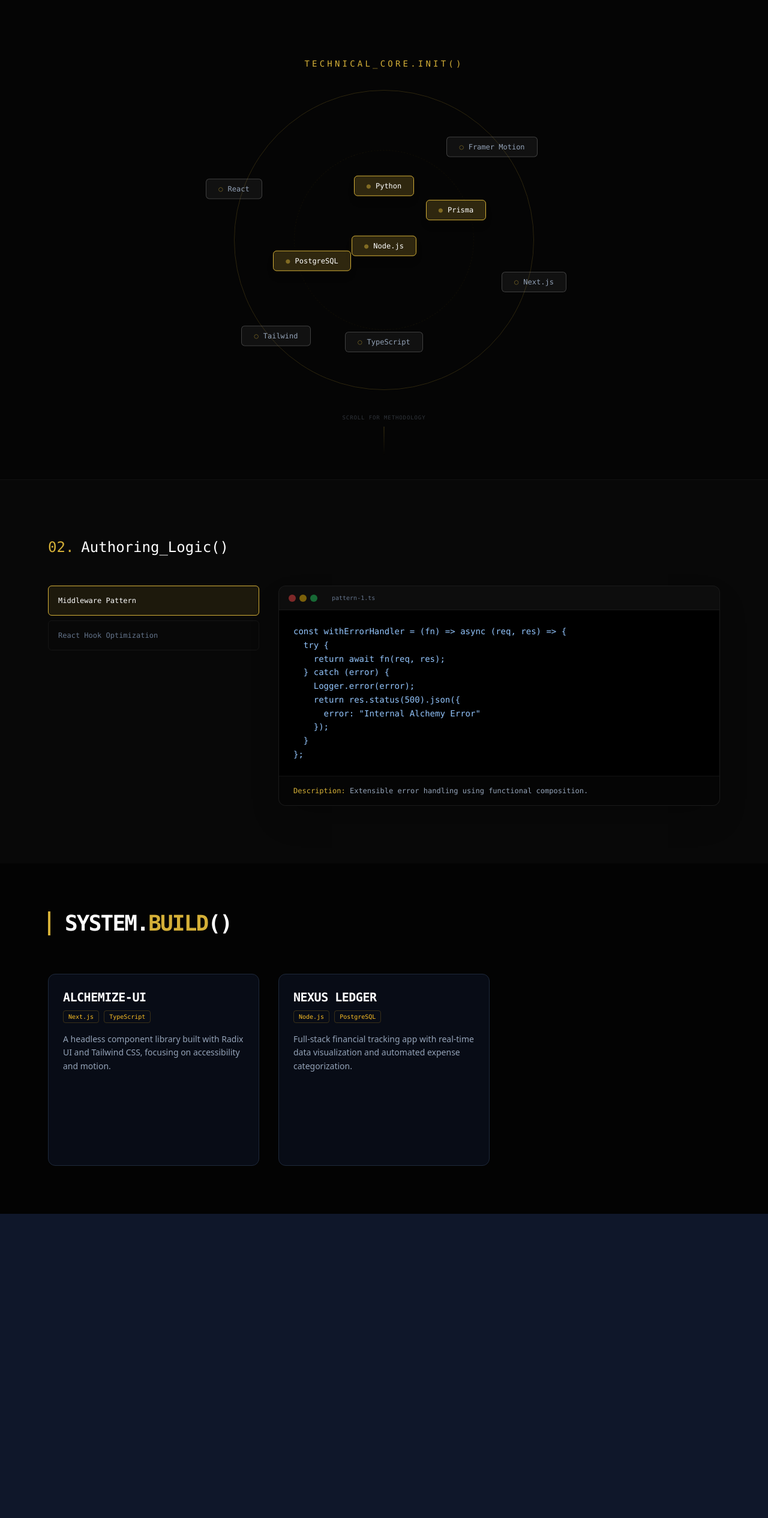
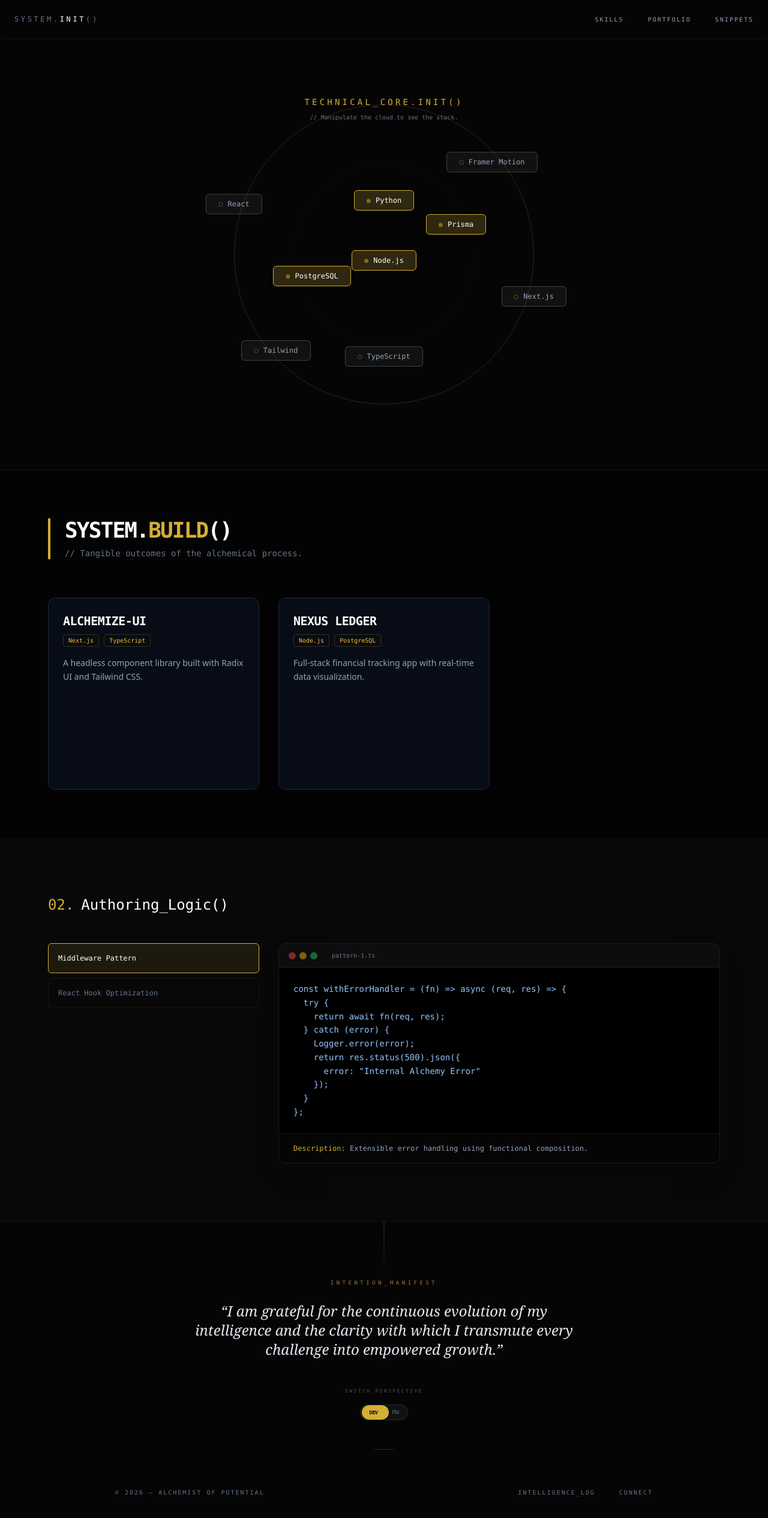
Before and after one commit to Merisola/portfolio-website, a Next.js app in the folder client-portfolio/: page /dev in a window 1280 px wide. Shown: the top 2530 px of the page at 60% size. Before the commit the page ends 2023 px from the top, so only its background shows below. Built offline with nearby package versions, Linux system fonts and the light colour scheme.

Commit message:
initiate pm

```diff
--- a/client-portfolio/src/app/dev/page.tsx
+++ b/client-portfolio/src/app/dev/page.tsx
@@ -1,15 +1,17 @@
 "use client";
 import { motion } from "framer-motion";
+import { usePersona } from "@/context/PersonaContext";
 import { ProjectCard } from "@/components/ui/ProjectCard";
 import SkillCloud from "@/components/sections/SkillCloud";
-// Import the new Code Showcase section
 import CodeShowcase from "@/components/sections/CodeShowcase";
+import Header from "@/components/layout/Header";
+import Footer from "@/components/layout/Footer";
 
-const projects = [
+const devProjects = [
   {
     title: "Alchemize-UI",
     description:
-      "A headless component library built with Radix UI and Tailwind CSS, focusing on accessibility and motion.",
+      "A headless component library built with Radix UI and Tailwind CSS.",
     stack: ["Next.js", "TypeScript", "Framer Motion"],
     github: "https://github.com/youruser/alchemize",
     live: "https://alchemize.dev",
@@ -17,68 +19,85 @@ const projects = [
   {
     title: "Nexus Ledger",
     description:
-      "Full-stack financial tracking app with real-time data visualization and automated expense categorization.",
+      "Full-stack financial tracking app with real-time data visualization.",
     stack: ["Node.js", "PostgreSQL", "Prisma", "Chart.js"],
     github: "https://github.com/youruser/nexus-ledger",
     live: "https://nexus-ledger.app",
   },
 ];
 
-export default function DevPage() {
+const pmProjects = [
+  {
+    title: "Agile Transformation Lab",
+    description:
+      "Scaling engineering velocity by 40% through custom Jira workflows and sprint optimization.",
+    stack: ["Agile", "Scrum", "Jira", "Stakeholder Mgmt"],
+    github: "#",
+    live: "#",
+  },
+];
+
+export default function PersonaPage() {
+  const { persona, setPersona } = usePersona();
+  const projects = persona === "dev" ? devProjects : pmProjects;
+
   return (
     <div className="min-h-screen bg-[#050505] text-white">
+      <Header persona={persona} setPersona={setPersona} />
+
+      <main className="pt-16">
         {/* SECTION 1: THE LAB (Skills) */}
-      <section className="relative min-h-screen flex flex-col justify-center border-b border-white/5">
-        <div className="absolute top-24 left-1/2 -translate-x-1/2 z-10 text-center pointer-events-none">
+        <section
+          id="skills"
+          className="relative min-h-[90vh] flex flex-col justify-center border-b border-white/5"
+        >
+          <div className="absolute top-24 left-1/2 -translate-x-1/2 z-10 text-center pointer-events-none w-full">
             <motion.h2
+              key={persona + "-title"}
               initial={{ opacity: 0, y: -10 }}
               animate={{ opacity: 1, y: 0 }}
               className="text-sm font-mono tracking-[0.3em] text-[#D4AF37] uppercase"
             >
-            Technical_Core.init()
+              {persona === "dev"
+                ? "Technical_Core.init()"
+                : "Strategic_Engine.init()"}
             </motion.h2>
             <motion.p
+              key={persona + "-desc"}
               initial={{ opacity: 0 }}
               animate={{ opacity: 1 }}
-            transition={{ delay: 0.5 }}
               className="text-[10px] text-slate-500 font-mono mt-2"
             >
-            {/* Disrupt the equilibrium to reveal the architecture. */}
+              {persona === "dev"
+                ? "// Manipulate the cloud to see the stack."
+                : "// Interaction defines the strategy."}
             </motion.p>
           </div>
 
-        <SkillCloud />
-
-        {/* Scroll Indicator */}
-        <div className="absolute bottom-10 left-1/2 -translate-x-1/2 flex flex-col items-center gap-2 opacity-30">
-          <p className="text-[9px] font-mono uppercase tracking-widest text-slate-400">
-            Scroll for Methodology
-          </p>
-          <div className="w-[1px] h-12 bg-gradient-to-b from-[#D4AF37] to-transparent" />
-        </div>
+          <SkillCloud persona={persona} />
         </section>
 
-      {/* SECTION 2: THE BLUEPRINT (Clean Code Showcase) */}
-      <CodeShowcase />
-
-      {/* SECTION 3: THE PROOF (Projects) */}
-      <section className="p-8 md:p-20 bg-black/40">
+        {/* SECTION 2: THE PROOF (Portfolio) */}
+        <section id="portfolio" className="p-8 md:p-20 bg-black/40">
           <header className="mb-16 border-l-4 border-[#D4AF37] pl-6">
             <h1 className="text-4xl font-mono font-bold uppercase tracking-tighter">
-            System.<span className="text-[#D4AF37]">build</span>()
+              {persona === "dev" ? "System." : "Strategy."}
+              <span className="text-[#D4AF37]">build</span>()
             </h1>
             <p className="text-slate-500 mt-2 font-mono text-sm">
-            {/* Transforming raw logic into scalable, user-centric outcomes. */}
+              {persona === "dev"
+                ? "// Tangible outcomes of the alchemical process."
+                : "// High-impact delivery through disciplined management."}
             </p>
           </header>
 
           <div className="grid grid-cols-1 md:grid-cols-2 lg:grid-cols-3 gap-8">
             {projects.map((project, index) => (
               <motion.div
-              key={project.title}
+                key={project.title + persona}
                 initial={{ opacity: 0, y: 20 }}
                 whileInView={{ opacity: 1, y: 0 }}
-              viewport={{ once: true, margin: "-100px" }}
+                viewport={{ once: true }}
                 transition={{ delay: index * 0.1 }}
               >
                 <ProjectCard project={project} />
@@ -86,6 +105,23 @@ export default function DevPage() {
             ))}
           </div>
         </section>
+
+        {/* SECTION 3: THE BLUEPRINT (Snippet) */}
+        <section id="snippets">
+          {persona === "dev" ? (
+            <CodeShowcase />
+          ) : (
+            <div className="py-20 text-center border-t border-white/5 bg-[#080808]">
+              {/* This is where your future StrategyShowcase would go */}
+              <p className="text-slate-600 font-mono text-xs uppercase tracking-widest">
+                Strategic_Frameworks.loading...
+              </p>
+            </div>
+          )}
+        </section>
+      </main>
+
+      <Footer />
     </div>
   );
 }
--- /dev/null
+++ b/client-portfolio/src/app/pm/page.tsx
@@ -0,0 +1,53 @@
+"use client";
+import { usePersona } from "@/context/PersonaContext";
+import Header from "@/components/layout/Header";
+import Footer from "@/components/layout/Footer";
+import SkillCloud from "@/components/sections/SkillCloud";
+import StrategyShowcase from "@/components/sections/StrategyShowcase";
+import { ProjectCard } from "@/components/ui/ProjectCard";
+
+// Mock data for PM projects
+const pmProjects = [
+  {
+    title: "Agile Transformation Lab",
+    description:
+      "Optimizing engineering velocity by 40% through custom workflows.",
+    stack: ["Scrum", "Jira", "Stakeholder Management"],
+    live: "#",
+    github: "#",
+  },
+];
+
+export default function PMPage() {
+  const { persona, setPersona } = usePersona();
+
+  return (
+    <main className="min-h-screen bg-[#050505] text-white">
+      <Header persona={persona} setPersona={setPersona} />
+
+      <div className="pt-24 px-6 max-w-7xl mx-auto space-y-32">
+        {/* Phase 1: Skills (The Elements) */}
+        <section id="skills">
+          <SkillCloud persona="pm" />
+        </section>
+
+        {/* Phase 2: Methodology (The Process) */}
+        <section id="methodology">
+          <StrategyShowcase />
+        </section>
+
+        {/* Phase 3: Portfolio (The Results) */}
+        <section
+          id="portfolio"
+          className="grid grid-cols-1 md:grid-cols-2 gap-8"
+        >
+          {pmProjects.map((p) => (
+            <ProjectCard key={p.title} project={p} />
+          ))}
+        </section>
+      </div>
+
+      <Footer persona={persona} setPersona={setPersona} />
+    </main>
+  );
+}
--- /dev/null
+++ b/client-portfolio/src/components/layout/Footer.tsx
@@ -0,0 +1,84 @@
+"use client";
+import { motion } from "framer-motion";
+import { usePersona } from "@/context/PersonaContext"; // Ensure this path is correct
+
+export default function Footer() {
+  const currentYear = new Date().getFullYear();
+  // Talk directly to the Alchemical Source (Context)
+  const { persona, setPersona } = usePersona();
+
+  return (
+    <footer className="py-24 bg-[#050505] border-t border-white/5 px-6 relative overflow-hidden">
+      {/* Decorative Alchemical Line */}
+      <div className="absolute top-0 left-1/2 -translate-x-1/2 w-px h-24 bg-gradient-to-b from-[#D4AF37]/30 to-transparent" />
+
+      <div className="max-w-4xl mx-auto text-center space-y-12">
+        {/* The Alchemist's Affirmation */}
+        <motion.div
+          initial={{ opacity: 0, y: 10 }}
+          whileInView={{ opacity: 1, y: 0 }}
+          viewport={{ once: true }}
+          className="space-y-6"
+        >
+          <h3 className="text-[#D4AF37] font-mono text-[9px] uppercase tracking-[0.5em] opacity-70">
+            Intention_Manifest
+          </h3>
+          <p className="text-slate-200 font-serif italic text-xl md:text-2xl max-w-2xl mx-auto leading-relaxed">
+            &ldquo;I am grateful for the continuous evolution of my intelligence
+            and the clarity with which I transmute every challenge into
+            empowered growth.&rdquo;
+          </p>
+        </motion.div>
+
+        {/* Footer Switcher: Transmutation Portal */}
+        <div className="flex flex-col items-center gap-4">
+          <p className="text-[8px] font-mono uppercase tracking-[0.3em] text-slate-600">
+            Switch_Perspective
+          </p>
+          <div className="relative flex items-center bg-white/5 rounded-full p-0.5 border border-white/10">
+            <motion.div
+              className="absolute h-6 bg-[#D4AF37] rounded-full"
+              initial={false}
+              animate={{
+                width: persona === "dev" ? "45px" : "40px",
+                x: persona === "dev" ? 0 : "45px",
+              }}
+              transition={{ type: "spring", stiffness: 300, damping: 30 }}
+            />
+            <button
+              onClick={() => setPersona("dev")}
+              className={`relative z-10 px-3 py-1 text-[8px] uppercase tracking-tighter transition-colors ${
+                persona === "dev" ? "text-black font-bold" : "text-slate-500"
+              }`}
+            >
+              Dev
+            </button>
+            <button
+              onClick={() => setPersona("pm")}
+              className={`relative z-10 px-3 py-1 text-[8px] uppercase tracking-tighter transition-colors ${
+                persona === "pm" ? "text-black font-bold" : "text-slate-500"
+              }`}
+            >
+              PM
+            </button>
+          </div>
+        </div>
+
+        <div className="h-[1px] w-8 bg-[#D4AF37]/20 mx-auto" />
+
+        {/* Core Info & Links */}
+        <div className="flex flex-col md:flex-row justify-between items-center gap-8 pt-4 font-mono text-[10px] uppercase tracking-[0.2em] text-slate-500">
+          <p>© {currentYear} — Alchemist of Potential</p>
+          <nav className="flex gap-10">
+            <a href="#" className="hover:text-white transition-colors">
+              Intelligence_Log
+            </a>
+            <a href="#" className="hover:text-[#D4AF37] transition-colors">
+              Connect
+            </a>
+          </nav>
+        </div>
+      </div>
+    </footer>
+  );
+}
--- /dev/null
+++ b/client-portfolio/src/components/layout/Header.tsx
@@ -0,0 +1,46 @@
+"use client";
+import { motion } from "framer-motion";
+import Link from "next/link";
+
+export default function Header({
+  persona,
+  setPersona,
+}: {
+  persona: "dev" | "pm";
+  setPersona: (p: "dev" | "pm") => void;
+}) {
+  return (
+    <header className="fixed top-0 w-full z-50 border-b border-white/5 bg-[#050505]/80 backdrop-blur-md">
+      <div className="max-w-7xl mx-auto px-6 h-16 flex items-center justify-between font-mono">
+        {/* Left: Logo Area */}
+        <Link href="/" className="group flex-shrink-0">
+          <div className="text-xs tracking-[0.3em] text-slate-500 group-hover:text-[#D4AF37] transition-colors">
+            SYSTEM.<span className="text-white">INIT</span>()
+          </div>
+        </Link>
+
+        {/* Center: Primary Navigation */}
+        <nav className="hidden md:flex gap-10 text-[10px] uppercase tracking-[0.2em] text-slate-400">
+          <Link
+            href="#skills"
+            className="hover:text-[#D4AF37] transition-all hover:tracking-[0.3em]"
+          >
+            Skills
+          </Link>
+          <Link
+            href="#portfolio"
+            className="hover:text-[#D4AF37] transition-all hover:tracking-[0.3em]"
+          >
+            Portfolio
+          </Link>
+          <Link
+            href="#snippets"
+            className="hover:text-[#D4AF37] transition-all hover:tracking-[0.3em]"
+          >
+            Snippets
+          </Link>
+        </nav>
+      </div>
+    </header>
+  );
+}
--- /dev/null
+++ b/client-portfolio/src/components/sections/StrategyShowcase.tsx
@@ -0,0 +1,50 @@
+"use client";
+import { motion } from "framer-motion";
+
+const transformations = [
+  { stage: "Input", label: "Ambiguity", color: "text-slate-500" },
+  { stage: "Process", label: "Agile_Alchemy", color: "text-[#D4AF37]" },
+  { stage: "Output", label: "Empowered_Value", color: "text-white" },
+];
+
+export default function StrategyShowcase() {
+  return (
+    <section className="py-24 bg-[#080808] border-y border-white/5 px-6">
+      <div className="max-w-5xl mx-auto">
+        <div className="mb-16">
+          <h2 className="text-sm font-mono tracking-[0.4em] text-[#D4AF37] uppercase mb-4">
+            Strategic_Framework.execute()
+          </h2>
+          <p className="text-slate-400 font-mono text-xs max-w-xl leading-relaxed">
+            // Transforming organizational friction into engineering momentum
+            through disciplined Agile methodologies and stakeholder alignment.
+          </p>
+        </div>
+
+        <div className="grid grid-cols-1 md:grid-cols-3 gap-12 items-center relative">
+          {transformations.map((item, idx) => (
+            <motion.div
+              key={item.label}
+              initial={{ opacity: 0, y: 20 }}
+              whileInView={{ opacity: 1, y: 0 }}
+              transition={{ delay: idx * 0.2 }}
+              className="relative z-10 p-8 bg-white/5 border border-white/10 rounded-sm text-center"
+            >
+              <span className="text-[10px] font-mono text-slate-500 uppercase tracking-widest block mb-2">
+                {item.stage}
+              </span>
+              <h3
+                className={`text-lg font-mono font-bold uppercase ${item.color}`}
+              >
+                {item.label}
+              </h3>
+            </motion.div>
+          ))}
+
+          {/* Connecting Line (The "Flow") */}
+          <div className="hidden md:block absolute top-1/2 left-0 w-full h-px bg-gradient-to-r from-transparent via-[#D4AF37]/30 to-transparent -translate-y-1/2" />
+        </div>
+      </div>
+    </section>
+  );
+}
```
Lines whose indentation alone changed are shown as unchanged.
